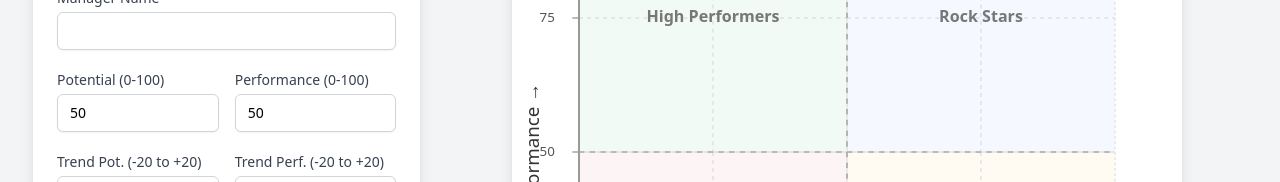
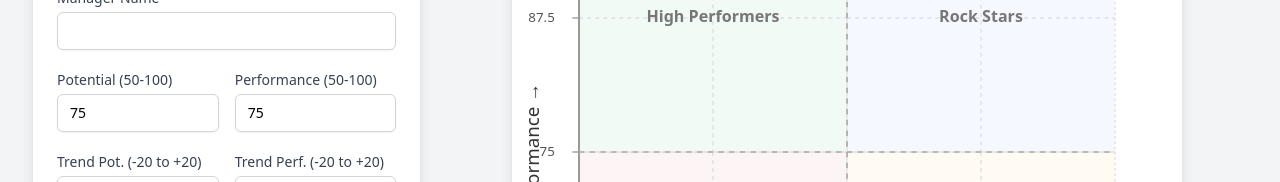
Before and after one commit to imsaar/ar4t, a React (Create React App) app: page / in a window 1280 px wide. Shown: the part 316-498 px from the top of the page. Built offline with nearby package versions, Linux system fonts and the light colour scheme.

Commit message:
adjusted performance and potential range to 50 to 100

```diff
--- a/src/App.js
+++ b/src/App.js
@@ -7,6 +7,7 @@ const appId = 'local-app-id';
 const GRID_SIZE = 500;
 const AXIS_MARGIN = 50;
 const PLOT_AREA_SIZE = GRID_SIZE - 2 * AXIS_MARGIN;
+const MIN_VALUE = 50;
 const MAX_VALUE = 100;
 const TREND_SCALE_FACTOR = 1.5;
 
@@ -18,23 +19,23 @@ const MEMBER_COLORS = [
 ];
 
 const QUADRANT_DEFINITIONS = [
-  { name: "High Performers", xRange: [0, 50], yRange: [50, 100], fill: 'rgba(15, 157, 88, 0.05)' },
-  { name: "Rock Stars", xRange: [50, 100], yRange: [50, 100], fill: 'rgba(66, 133, 244, 0.05)' },
-  { name: "Needs Development", xRange: [0, 50], yRange: [0, 50], fill: 'rgba(219, 68, 55, 0.05)' },
-  { name: "Strong Potential", xRange: [50, 100], yRange: [0, 50], fill: 'rgba(244, 180, 0, 0.05)' },
+  { name: "High Performers", xRange: [50, 75], yRange: [75, 100], fill: 'rgba(15, 157, 88, 0.05)' },
+  { name: "Rock Stars", xRange: [75, 100], yRange: [75, 100], fill: 'rgba(66, 133, 244, 0.05)' },
+  { name: "Needs Development", xRange: [50, 75], yRange: [50, 75], fill: 'rgba(219, 68, 55, 0.05)' },
+  { name: "Strong Potential", xRange: [75, 100], yRange: [50, 75], fill: 'rgba(244, 180, 0, 0.05)' },
 ];
 
 const mapToSvgCoords = (potential, performance) => {
-  const x = AXIS_MARGIN + (potential / MAX_VALUE) * PLOT_AREA_SIZE;
-  const y = AXIS_MARGIN + ((MAX_VALUE - performance) / MAX_VALUE) * PLOT_AREA_SIZE;
+  const x = AXIS_MARGIN + ((potential - MIN_VALUE) / (MAX_VALUE - MIN_VALUE)) * PLOT_AREA_SIZE;
+  const y = AXIS_MARGIN + ((MAX_VALUE - performance) / (MAX_VALUE - MIN_VALUE)) * PLOT_AREA_SIZE;
   return { x, y };
 };
 
 const mapSvgToScores = (svgX, svgY) => {
-  let potential = ((svgX - AXIS_MARGIN) / PLOT_AREA_SIZE) * MAX_VALUE;
-  let performance = MAX_VALUE - (((svgY - AXIS_MARGIN) / PLOT_AREA_SIZE) * MAX_VALUE);
-  potential = Math.max(0, Math.min(MAX_VALUE, potential));
-  performance = Math.max(0, Math.min(MAX_VALUE, performance));
+  let potential = MIN_VALUE + ((svgX - AXIS_MARGIN) / PLOT_AREA_SIZE) * (MAX_VALUE - MIN_VALUE);
+  let performance = MIN_VALUE + ((MAX_VALUE - MIN_VALUE) - (((svgY - AXIS_MARGIN) / PLOT_AREA_SIZE) * (MAX_VALUE - MIN_VALUE)));
+  potential = Math.max(MIN_VALUE, Math.min(MAX_VALUE, potential));
+  performance = Math.max(MIN_VALUE, Math.min(MAX_VALUE, performance));
   return { potential, performance };
 };
 
@@ -178,10 +179,10 @@ const GridDisplay = ({ teamMembers, selectedMemberIds, onMemberHover, onMemberLe
           </marker>
         </defs>
         {QUADRANT_DEFINITIONS.map(q => {
-          const qXStart = AXIS_MARGIN + (q.xRange[0] / MAX_VALUE) * PLOT_AREA_SIZE;
-          const qYStart = AXIS_MARGIN + ((MAX_VALUE - q.yRange[1]) / MAX_VALUE) * PLOT_AREA_SIZE;
-          const qWidth = ((q.xRange[1] - q.xRange[0]) / MAX_VALUE) * PLOT_AREA_SIZE;
-          const qHeight = ((q.yRange[1] - q.yRange[0]) / MAX_VALUE) * PLOT_AREA_SIZE;
+          const qXStart = AXIS_MARGIN + ((q.xRange[0] - MIN_VALUE) / (MAX_VALUE - MIN_VALUE)) * PLOT_AREA_SIZE;
+          const qYStart = AXIS_MARGIN + ((MAX_VALUE - q.yRange[1]) / (MAX_VALUE - MIN_VALUE)) * PLOT_AREA_SIZE;
+          const qWidth = ((q.xRange[1] - q.xRange[0]) / (MAX_VALUE - MIN_VALUE)) * PLOT_AREA_SIZE;
+          const qHeight = ((q.yRange[1] - q.yRange[0]) / (MAX_VALUE - MIN_VALUE)) * PLOT_AREA_SIZE;
           const midX = qXStart + qWidth / 2; const midY = qYStart + qHeight / 2;
           return (
             <g key={q.name}>
@@ -199,9 +200,9 @@ const GridDisplay = ({ teamMembers, selectedMemberIds, onMemberHover, onMemberLe
         <line x1={AXIS_MARGIN} y1={AXIS_MARGIN + PLOT_AREA_SIZE / 2} x2={GRID_SIZE - AXIS_MARGIN} y2={AXIS_MARGIN + PLOT_AREA_SIZE / 2} stroke="#aaa" strokeWidth="1.25" strokeDasharray="4,4" />
         <text x={GRID_SIZE / 2} y={GRID_SIZE - AXIS_MARGIN / 2.5} textAnchor="middle" fontSize="14" fill="#333" className="font-medium">Potential →</text>
         <text x={AXIS_MARGIN / 2.5} y={GRID_SIZE / 2} textAnchor="middle" transform={`rotate(-90, ${AXIS_MARGIN / 2.5}, ${GRID_SIZE / 2})`} fontSize="14" fill="#333" className="font-medium">Performance →</text>
-        {[0, 25, 50, 75, 100].map(val => {
-            const xTick = AXIS_MARGIN + (val / MAX_VALUE) * PLOT_AREA_SIZE;
-            const yTick = AXIS_MARGIN + ((MAX_VALUE - val) / MAX_VALUE) * PLOT_AREA_SIZE;
+        {[50, 62.5, 75, 87.5, 100].map(val => {
+            const xTick = AXIS_MARGIN + ((val - MIN_VALUE) / (MAX_VALUE - MIN_VALUE)) * PLOT_AREA_SIZE;
+            const yTick = AXIS_MARGIN + ((MAX_VALUE - val) / (MAX_VALUE - MIN_VALUE)) * PLOT_AREA_SIZE;
             return (
                 <g key={`tick-${val}`}>
                     <line x1={xTick} y1={GRID_SIZE - AXIS_MARGIN} x2={xTick} y2={GRID_SIZE - AXIS_MARGIN + 5} stroke="#999" strokeWidth="1" />
@@ -228,8 +229,8 @@ const ControlsPanel = ({
     allManagers, selectedManager, onManagerChange, onExportCsv, onImportCsv, onEditMember
 }) => {
   const [name, setName] = useState('');
-  const [performance, setPerformance] = useState(50);
-  const [potential, setPotential] = useState(50);
+  const [performance, setPerformance] = useState(75);
+  const [potential, setPotential] = useState(75);
   const [trendPerformance, setTrendPerformance] = useState(0);
   const [trendPotential, setTrendPotential] = useState(0);
   const [manager, setManager] = useState('');
@@ -281,8 +282,8 @@ const ControlsPanel = ({
     }
 
     setName('');
-    setPerformance(50);
-    setPotential(50);
+    setPerformance(75);
+    setPotential(75);
     setTrendPerformance(0);
     setTrendPotential(0);
     setManager('');
@@ -335,12 +336,12 @@ const ControlsPanel = ({
         </div>
         <div className="grid grid-cols-2 gap-4">
           <div>
-            <label htmlFor="potential" className={labelClass}>Potential (0-100)</label>
-            <input type="number" id="potential" value={potential} onChange={e => setPotential(e.target.value)} min="0" max="100" step="1" className={inputClass} />
+            <label htmlFor="potential" className={labelClass}>Potential (50-100)</label>
+            <input type="number" id="potential" value={potential} onChange={e => setPotential(e.target.value)} min="50" max="100" step="1" className={inputClass} />
           </div>
           <div>
-            <label htmlFor="performance" className={labelClass}>Performance (0-100)</label>
-            <input type="number" id="performance" value={performance} onChange={e => setPerformance(e.target.value)} min="0" max="100" step="1" className={inputClass} />
+            <label htmlFor="performance" className={labelClass}>Performance (50-100)</label>
+            <input type="number" id="performance" value={performance} onChange={e => setPerformance(e.target.value)} min="50" max="100" step="1" className={inputClass} />
           </div>
         </div>
          <div className="grid grid-cols-2 gap-4">
@@ -363,8 +364,8 @@ const ControlsPanel = ({
               onClick={() => {
                 setEditingMember(null);
                 setName('');
-                setPerformance(50);
-                setPotential(50);
+                setPerformance(75);
+                setPotential(75);
                 setTrendPerformance(0);
                 setTrendPotential(0);
                 setManager('');
```
